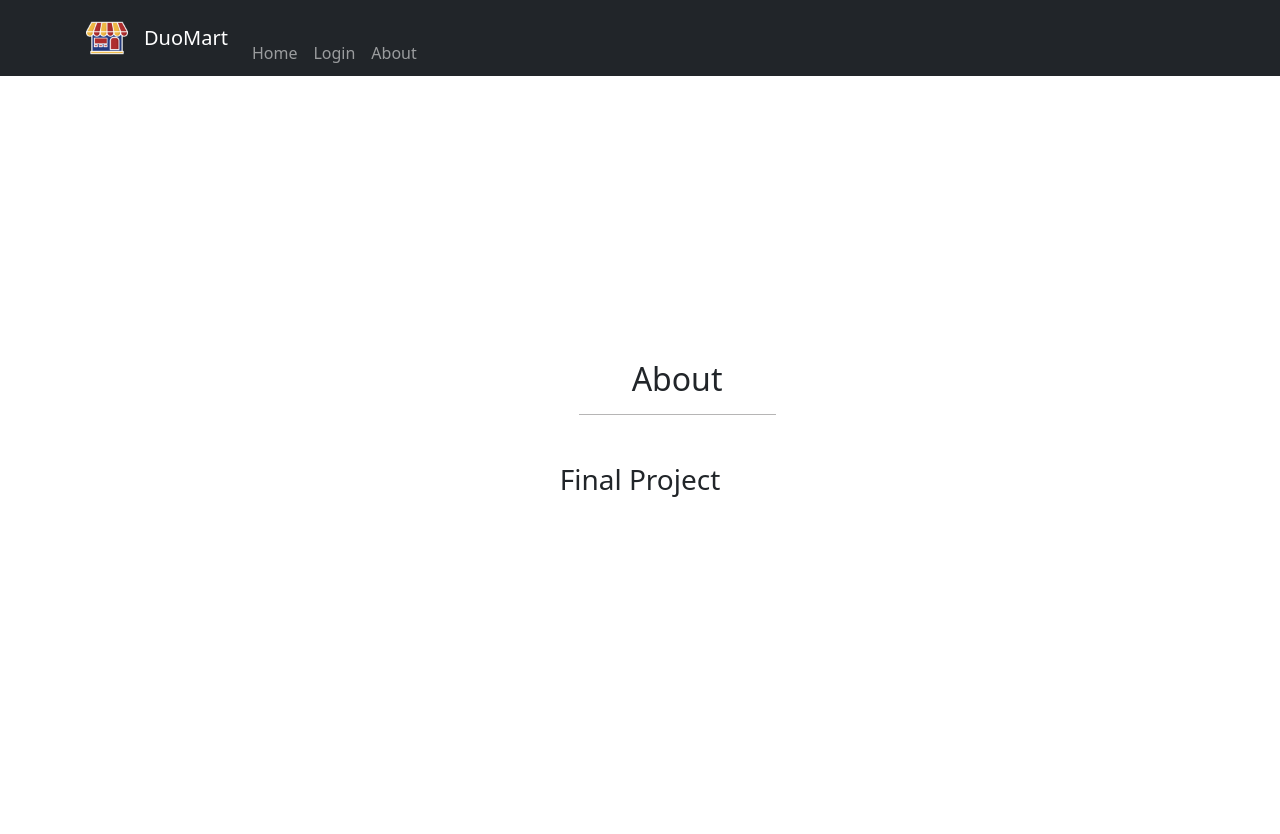
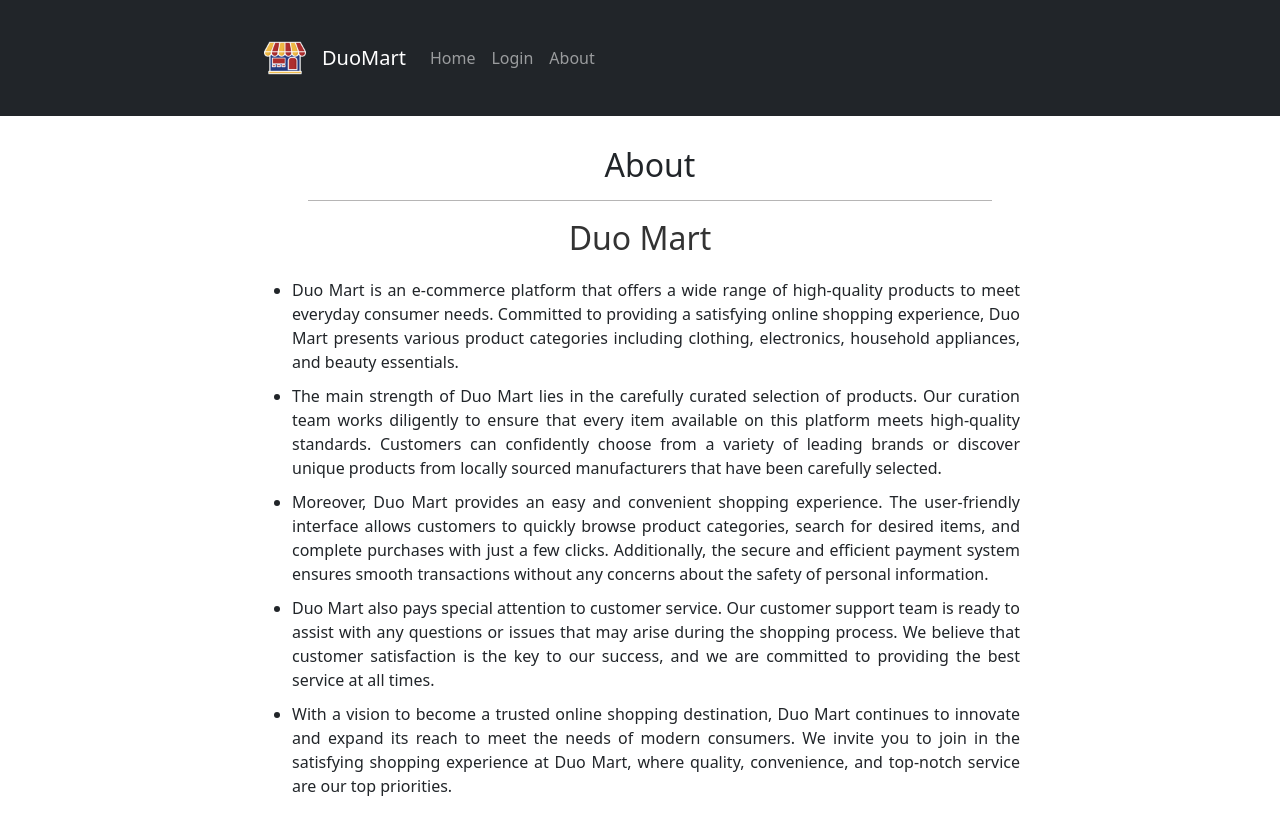
Before and after one commit to fp2-reactjs-hacktivate/duo-mart, a React (Vite) app: page /about in a window 1280 px wide. Shown: the top 834 px of the page. Before the commit the page ends 800 px from the top, so only its background shows below. Built offline with nearby package versions, Linux system fonts and the light colour scheme.

Commit message:
menambahkan bagian about dan merubah beberapa style

```diff
--- a/src/components/Header/index.jsx
+++ b/src/components/Header/index.jsx
@@ -2,7 +2,7 @@ import { Link, useNavigate } from "react-router-dom";
 import { Container, Nav, Navbar } from "react-bootstrap";
 import Swal from "sweetalert2";
 import styles from "./style.module.css";
-import logo from "../../assets/img/favicon.png"
+import logo from "../../assets/img/favicon.png";
 
 const Header = () => {
   const navigate = useNavigate();
@@ -16,14 +16,14 @@ const Header = () => {
       showCancelButton: true,
       confirmButtonColor: "#3085d6",
       cancelButtonColor: "#d33",
-            confirmButtonText: "Yes, Logout!"
+      confirmButtonText: "Yes, Logout!",
     }).then((result) => {
       if (result.isConfirmed) {
         localStorage.removeItem("auth");
         navigate("/login");
         Swal.fire({
           title: "Logout Success",
-                    icon: "success"
+          icon: "success",
         });
       }
     });
@@ -44,28 +44,34 @@ const Header = () => {
         <Navbar.Collapse id="navbarScroll">
           <Nav
             className="me-auto my-2 my-lg-0"
-                        style={{ maxHeight: "10px" }}
+            style={{ maxHeight: "50px" }}
             navbarScroll
           >
             <Nav.Link
               as={Link}
-                            to={auth ? auth.roles === "user" ? "/" : "/admin" : "/"}
+              to={auth ? (auth.roles === "user" ? "/" : "/admin") : "/"}
             >
               Home
             </Nav.Link>
-                        {
-                            auth ?
-                                auth.roles === "user" ?
-                                    <Nav.Link as={Link} to="/cart">Cart</Nav.Link>
-                                    :
-                                    <Nav.Link as={Link} to="/rekap-penjualan">Rekap Penjualan</Nav.Link>
-                                :
-                                <Nav.Link as={Link} to="/login">Login</Nav.Link>
-                        }
-                        {
-                            auth ? <Nav.Link onClick={handleLogout}>Logout</Nav.Link> : <></>
-                        }
-                        <Nav.Link as={Link} to="/about">About</Nav.Link>
+            {auth ? (
+              auth.roles === "user" ? (
+                <Nav.Link as={Link} to="/cart">
+                  Cart
+                </Nav.Link>
+              ) : (
+                <Nav.Link as={Link} to="/rekap-penjualan">
+                  Rekap Penjualan
+                </Nav.Link>
+              )
+            ) : (
+              <Nav.Link as={Link} to="/login">
+                Login
+              </Nav.Link>
+            )}
+            {auth ? <Nav.Link onClick={handleLogout}>Logout</Nav.Link> : <></>}
+            <Nav.Link as={Link} to="/about">
+              About
+            </Nav.Link>
           </Nav>
         </Navbar.Collapse>
       </Container>
--- a/src/components/Header/style.module.css
+++ b/src/components/Header/style.module.css
@@ -1,4 +1,12 @@
 .logo {
-    margin-right: 0.75rem;
-    max-width: 50px;
+  margin-right: 0.75rem;
+  max-width: 50px;
 }
+
+.navLink {
+  transition: color 0.3s;
+}
+
+.navLink:hover {
+  color: #ffa500; /* Ganti dengan warna yang Anda inginkan saat dihover */
+}
--- a/src/components/SectionHeader/style.module.css
+++ b/src/components/SectionHeader/style.module.css
@@ -4,4 +4,6 @@
   border-bottom: 1px solid rgb(182, 181, 181);
   margin: 3rem;
   width: 90%;
+  position: relative;
+  top: 30px;
 }
--- a/src/pages/About/index.jsx
+++ b/src/pages/About/index.jsx
@@ -1,13 +1,53 @@
 import Header from "../../components/Header";
 import SectionHeader from "../../components/SectionHeader";
+import "./styles.css";
 
 const About = () => {
   return (
     <>
       <Header />
-            <div>
+      <div className="container">
         <SectionHeader title="About" />
-                <h3>Final Project</h3>
+        <h3>Duo Mart</h3>
+        <ul>
+          <li>
+            Duo Mart is an e-commerce platform that offers a wide range of
+            high-quality products to meet everyday consumer needs. Committed to
+            providing a satisfying online shopping experience, Duo Mart presents
+            various product categories including clothing, electronics,
+            household appliances, and beauty essentials.
+          </li>
+          <li>
+            The main strength of Duo Mart lies in the carefully curated
+            selection of products. Our curation team works diligently to ensure
+            that every item available on this platform meets high-quality
+            standards. Customers can confidently choose from a variety of
+            leading brands or discover unique products from locally sourced
+            manufacturers that have been carefully selected.
+          </li>
+          <li>
+            Moreover, Duo Mart provides an easy and convenient shopping
+            experience. The user-friendly interface allows customers to quickly
+            browse product categories, search for desired items, and complete
+            purchases with just a few clicks. Additionally, the secure and
+            efficient payment system ensures smooth transactions without any
+            concerns about the safety of personal information.
+          </li>
+          <li>
+            Duo Mart also pays special attention to customer service. Our
+            customer support team is ready to assist with any questions or
+            issues that may arise during the shopping process. We believe that
+            customer satisfaction is the key to our success, and we are
+            committed to providing the best service at all times.
+          </li>
+          <li>
+            With a vision to become a trusted online shopping destination, Duo
+            Mart continues to innovate and expand its reach to meet the needs of
+            modern consumers. We invite you to join in the satisfying shopping
+            experience at Duo Mart, where quality, convenience, and top-notch
+            service are our top priorities.
+          </li>
+        </ul>
       </div>
     </>
   );
--- /dev/null
+++ b/src/pages/About/styles.css
@@ -0,0 +1,18 @@
+/* styles.css */
+.container {
+  max-width: 800px;
+  margin: 0 auto;
+  padding: 20px;
+  text-align: center;
+}
+
+h3 {
+  font-size: 2em;
+  color: #333;
+  margin-bottom: 20px;
+}
+
+ul li {
+  text-align: justify;
+  margin-bottom: 10px;
+}
--- a/src/pages/Home/index.jsx
+++ b/src/pages/Home/index.jsx
@@ -27,7 +27,7 @@ const Home = () => {
   }, [firstRender, dispatch]);
 
   return (
-    <div className="container">
+    <>
       <Header />
       <SectionHeader title="Products" />
       {products ? (
@@ -35,7 +35,7 @@ const Home = () => {
       ) : (
         <InfinitySpin color="black" />
       )}
-    </div>
+    </>
   );
 };
 
--- a/src/pages/Login/index.jsx
+++ b/src/pages/Login/index.jsx
@@ -67,7 +67,7 @@ const Login = () => {
       <SectionHeader title="Login" />
       <Form
         style={{
-          width: "80%",
+          width: "100%",
           margin: "2.5rem auto",
           padding: "2rem" /* Menambahkan padding 2 rem */,
           background: "#e0e0e0" /* Menambahkan warna latar belakang */,
```
Lines whose indentation alone changed are shown as unchanged.
